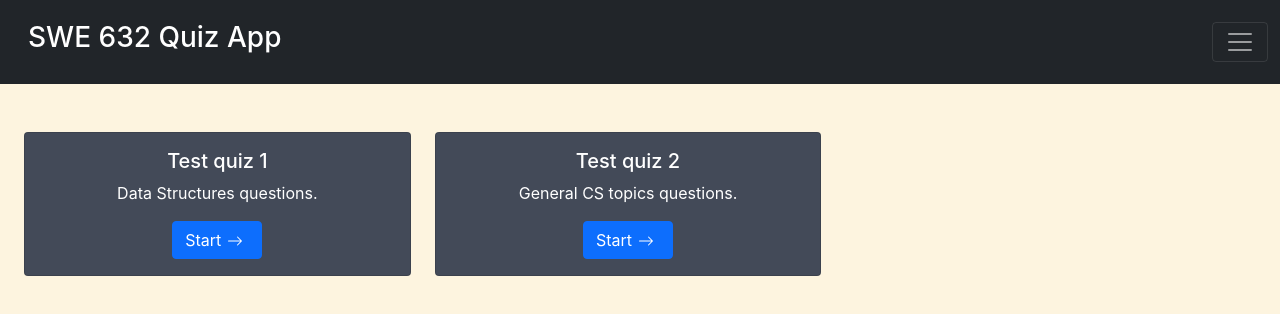
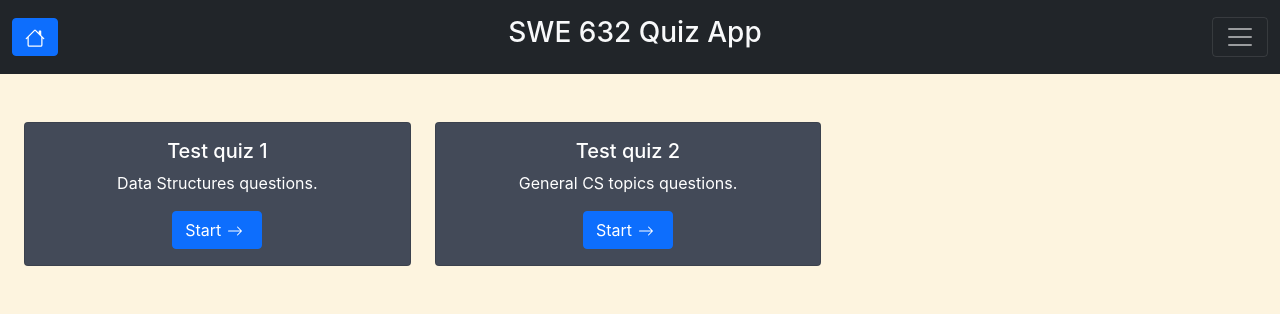
Before and after one commit to eroberts01/quizapp, a React (Create React App) app in the folder quizapp/: page / in a window 1280 px wide. Shown: the top 314 px of the page. Built offline with nearby package versions, Linux system fonts and the light colour scheme.

Commit message:
Fixed 2 more issues

```diff
--- a/quizapp/src/App.js
+++ b/quizapp/src/App.js
@@ -11,15 +11,20 @@
 import { useState } from "react";
 function App() {
   const [quizVal, setQuizVal] = useState('');
+  const [searchBarVisible, setSearchBarVisible] = useState(true);
   const onFilterQuizzes = (searchVal) => {
       setQuizVal(searchVal);
   }
+  const onSetSearchBarVisible = (val) => {
+    console.log(val);
+    setSearchBarVisible(val);
+  }
   return (
       < div className="App">
-        <Navbar onFilterQuizzes={onFilterQuizzes}/>
+        <Navbar onFilterQuizzes={onFilterQuizzes} searchBarVisible={searchBarVisible} />
       <Routes>
         <Route path="/:id/start" element={<QuizPage/>}/>
-        <Route path="/:id" element={<QuizForm/>}/>
+        <Route path="/:id" element={<QuizForm onSetSearchBarVisible={onSetSearchBarVisible}/>}/>
         <Route path="/shuffle" element={<QuestionShuffler/>}/>
         <Route path="" element={<QuizRow searchVal={quizVal}/>}/>
       </Routes>
--- a/quizapp/src/components/Navbar.js
+++ b/quizapp/src/components/Navbar.js
@@ -5,12 +5,17 @@
 
     return <nav className="navbar navbar-dark bg-dark text-light pb-3 pt-3">
             <div className="container-fluid">
-                <Link className="nav-link navbar-brand" aria-current="page" to="/" reloadDocument><h3>SWE 632 Quiz App</h3></Link>
-                <button className="navbar-toggler" type="button" data-bs-toggle="collapse"
+                <a className='btn btn-primary' aria-current="page" to="/" href='/'>
+                    <svg xmlns="http://www.w3.org/2000/svg" width="20" height="20" fill="currentColor" class="bi bi-house" viewBox="0 0 16 16">
+                    <path d="M8.707 1.5a1 1 0 0 0-1.414 0L.646 8.146a.5.5 0 0 0 .708.708L2 8.207V13.5A1.5 1.5 0 0 0 3.5 15h9a1.5 1.5 0 0 0 1.5-1.5V8.207l.646.647a.5.5 0 0 0 .708-.708L13 5.793V2.5a.5.5 0 0 0-.5-.5h-1a.5.5 0 0 0-.5.5v1.293L8.707 1.5ZM13 7.207V13.5a.5.5 0 0 1-.5.5h-9a.5.5 0 0 1-.5-.5V7.207l5-5 5 5Z"/>
+                    </svg>
+                </a>
+                <h3>SWE 632 Quiz App</h3>
+                {props.searchBarVisible ? <><button className="navbar-toggler" type="button" data-bs-toggle="collapse"
                     data-bs-target="#navbarSupportedContent" aria-controls="navbarSupportedContent" aria-expanded="false" aria-label="Toggle navigation">
                     <span className="navbar-toggler-icon"></span>
                 </button>
-                <div className="collapse navbar-collapse" id="navbarSupportedContent">
+                 <div className="collapse navbar-collapse" id="navbarSupportedContent">
                 <ul className="navbar-nav me-auto mb-2 mb-lg-0">
                     <li className="nav-item">
                         <Link className="nav-link active" aria-current="page" to="/" reloadDocument>Browse quizzes</Link>
@@ -25,7 +30,8 @@
                     <path d="M11.742 10.344a6.5 6.5 0 1 0-1.397 1.398h-.001c.03.04.062.078.098.115l3.85 3.85a1 1 0 0 0 1.415-1.414l-3.85-3.85a1.007 1.007 0 0 0-.115-.1zM12 6.5a5.5 5.5 0 1 1-11 0 5.5 5.5 0 0 1 11 0z"/>
                     </svg></button>
                 </form>
-                </div>
+                </div></> : <div></div>}
+
             </div>
     </nav>;
 }
--- a/quizapp/src/components/QuizForm.js
+++ b/quizapp/src/components/QuizForm.js
@@ -11,11 +11,12 @@
 }
 
 
-export default function QuizForm() {
+export default function QuizForm(props) {
     const params = useParams();
     const quizId = params['id'];
     const [shuffled_questions, setQuestions] = useState([]);
     useEffect(() => {
+        props.onSetSearchBarVisible(false);
         setQuestions(shuffle(questions_file[quizId]["questions"]));
     }, []);
     const [answers, setAnswers] = useState({});
@@ -28,6 +29,7 @@
         !data.isVisible ?
             <Form className='p-3 col-6' onSubmit={(e) => {
                 e.preventDefault();
+                props.onSetSearchBarVisible(true);
                 setData({
                     passedQuestions: shuffled_questions,
                     quizResults: Array.from(Object.values(answers).map(ans => ans.answer)), isVisible: true
```
